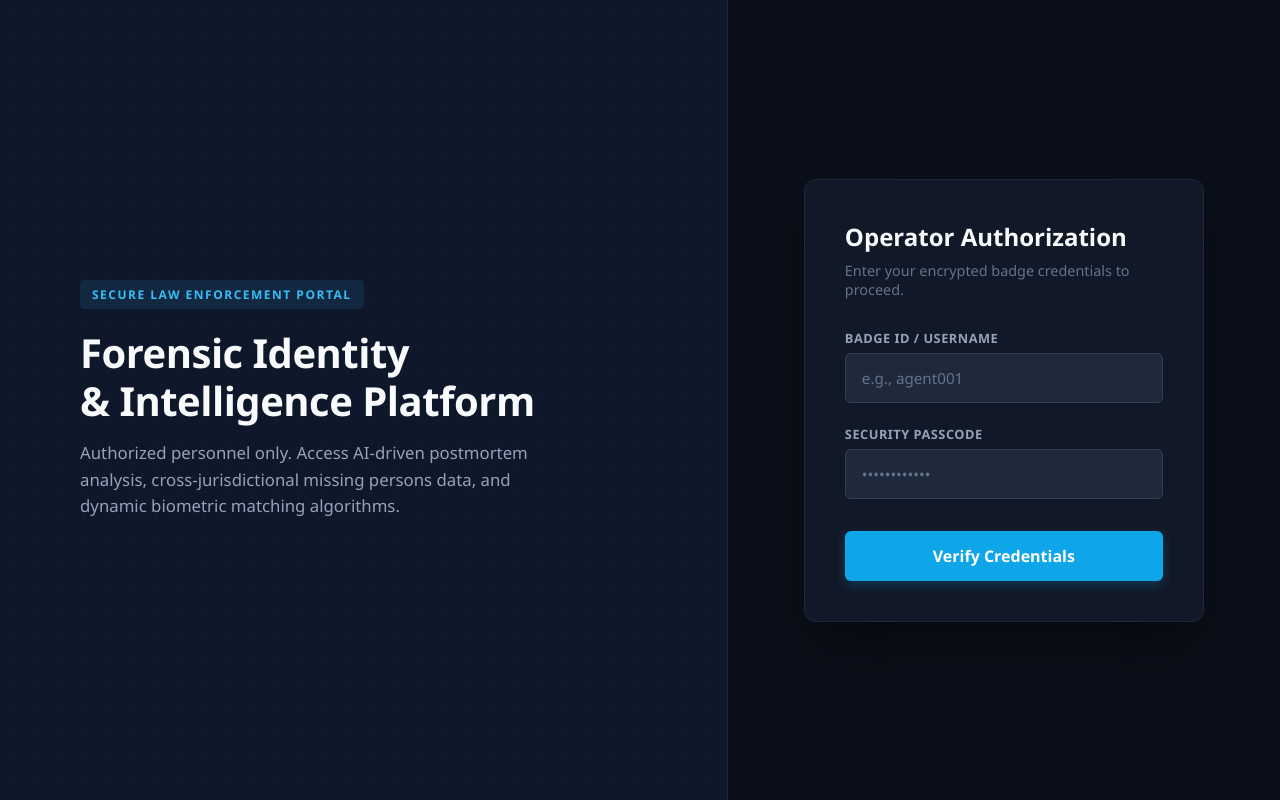
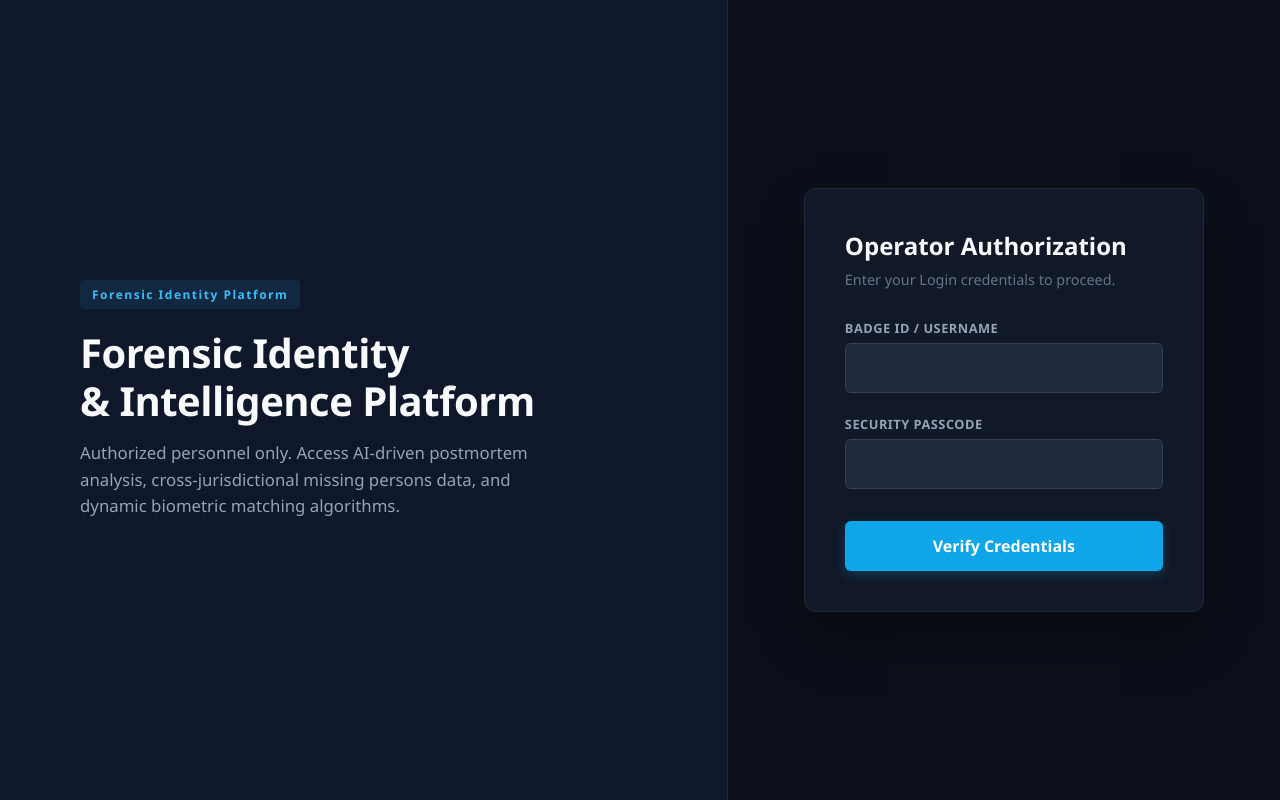
Before and after one commit to ParakramaWelipitiya/forensic-id-system, a React app in the folder frontend/: page /login in a window 1280 px wide. Built offline with nearby package versions, Linux system fonts and the light colour scheme; the HTML template or start-up script is replaced by a standard one.

Commit message:
fix: Update labels in Layout and Login components for clarity and consistency

```diff
--- a/frontend/src/components/Layout.jsx
+++ b/frontend/src/components/Layout.jsx
@@ -139,7 +139,7 @@ export default function Layout() {
 
         <div style={{ padding: '20px 24px', borderTop: '1px solid #1e293b', backgroundColor: '#0b0f19', display: 'flex', justifyContent: 'space-between', alignItems: 'center' }}>
           <div>
-            <div style={{ fontSize: '0.75rem', color: '#64748b', fontWeight: '700', letterSpacing: '0.5px' }}>OPERATOR BADGE</div>
+            <div style={{ fontSize: '0.75rem', color: '#64748b', fontWeight: '700', letterSpacing: '0.5px' }}>OPERATOR NAME</div>
             <div style={{ fontSize: '1rem', color: '#f8fafc', fontWeight: '600', marginTop: '2px' }}>{localStorage.getItem('username') || 'Agent'}</div>
           </div>
           <button className="profile-dots" onClick={() => setIsSettingsOpen(true)}>⋮</button>
@@ -156,13 +156,13 @@ export default function Layout() {
               </div>
 
               <button className={`settings-nav-btn ${activeTab === 'general' ? 'active' : ''}`} onClick={() => setActiveTab('general')}>
-                <span style={{ fontSize: '1.1rem', width: '24px', textAlign: 'center' }}>⚙️</span> General
+                <span style={{ fontSize: '1.1rem', width: '24px', textAlign: 'center' }}> </span> General
               </button>
               <button className={`settings-nav-btn ${activeTab === 'guide' ? 'active' : ''}`} onClick={() => setActiveTab('guide')}>
-                <span style={{ fontSize: '1.1rem', width: '24px', textAlign: 'center' }}>📖</span> Professional Guide
+                <span style={{ fontSize: '1.1rem', width: '24px', textAlign: 'center' }}> </span> Professional Guide
               </button>
               <button className={`settings-nav-btn ${activeTab === 'export' ? 'active' : ''}`} onClick={() => setActiveTab('export')}>
-                <span style={{ fontSize: '1.1rem', width: '24px', textAlign: 'center' }}>💾</span> Data Controls
+                <span style={{ fontSize: '1.1rem', width: '24px', textAlign: 'center' }}> </span> Data Controls
               </button>
 
               <div style={{ flex: 1 }}></div>
@@ -171,7 +171,7 @@ export default function Layout() {
                 SECURITY
               </div>
               <button className={`settings-nav-btn ${activeTab === 'purge' ? 'active' : ''}`} onClick={() => setActiveTab('purge')} style={{ color: activeTab === 'purge' ? '#f87171' : '', backgroundColor: activeTab === 'purge' ? 'rgba(248, 113, 113, 0.1)' : '' }}>
-                <span style={{ fontSize: '1.1rem', width: '24px', textAlign: 'center' }}>⚠️</span> Danger Zone
+                <span style={{ fontSize: '1.1rem', width: '24px', textAlign: 'center' }}> </span> Clean DB
               </button>
             </div>
 
--- a/frontend/src/pages/Login.jsx
+++ b/frontend/src/pages/Login.jsx
@@ -59,7 +59,7 @@ export default function Login() {
 
         <div style={{ position: 'relative', zIndex: 2 }}>
           <div style={{ display: 'inline-block', backgroundColor: 'rgba(56, 189, 248, 0.1)', color: '#38bdf8', padding: '6px 12px', borderRadius: '4px', fontSize: '0.75rem', fontWeight: '700', letterSpacing: '1.5px', marginBottom: '20px' }}>
-            SECURE LAW ENFORCEMENT PORTAL
+            Forensic Identity Platform
           </div>
           <h1 style={{ color: '#f8fafc', fontSize: '2.5rem', fontWeight: '800', margin: '0 0 15px 0', lineHeight: 1.2, letterSpacing: '-0.5px' }}>
             Forensic Identity<br/>& Intelligence Platform
@@ -75,7 +75,7 @@ export default function Login() {
 
           <form onSubmit={handleLogin} style={{ backgroundColor: '#111827', padding: '40px', borderRadius: '12px', border: '1px solid #1f2937', boxShadow: '0 25px 50px -12px rgba(0, 0, 0, 0.5)' }}>
             <h2 style={{ color: '#f8fafc', fontSize: '1.5rem', fontWeight: '700', margin: '0 0 8px 0' }}>Operator Authorization</h2>
-            <p style={{ color: '#64748b', fontSize: '0.9rem', margin: '0 0 30px 0' }}>Enter your encrypted badge credentials to proceed.</p>
+            <p style={{ color: '#64748b', fontSize: '0.9rem', margin: '0 0 30px 0' }}>Enter your Login credentials to proceed.</p>
 
             {error && (
               <div style={{ backgroundColor: 'rgba(239, 68, 68, 0.1)', border: '1px solid rgba(239, 68, 68, 0.2)', color: '#f87171', padding: '12px', borderRadius: '6px', marginBottom: '20px', fontSize: '0.85rem', fontWeight: '500', textAlign: 'center' }}>
@@ -92,7 +92,6 @@ export default function Login() {
               value={username}
               onChange={(e) => setUsername(e.target.value)}
               className="login-input"
-              placeholder="e.g., agent001"
             />
 
             <label style={{ fontWeight: '600', color: '#94a3b8', fontSize: '0.8rem', letterSpacing: '0.5px', display: 'block' }}>
@@ -104,7 +103,6 @@ export default function Login() {
               value={password}
               onChange={(e) => setPassword(e.target.value)}
               className="login-input"
-              placeholder="••••••••••••"
             />
 
             <button type="submit" className="login-btn">
```
